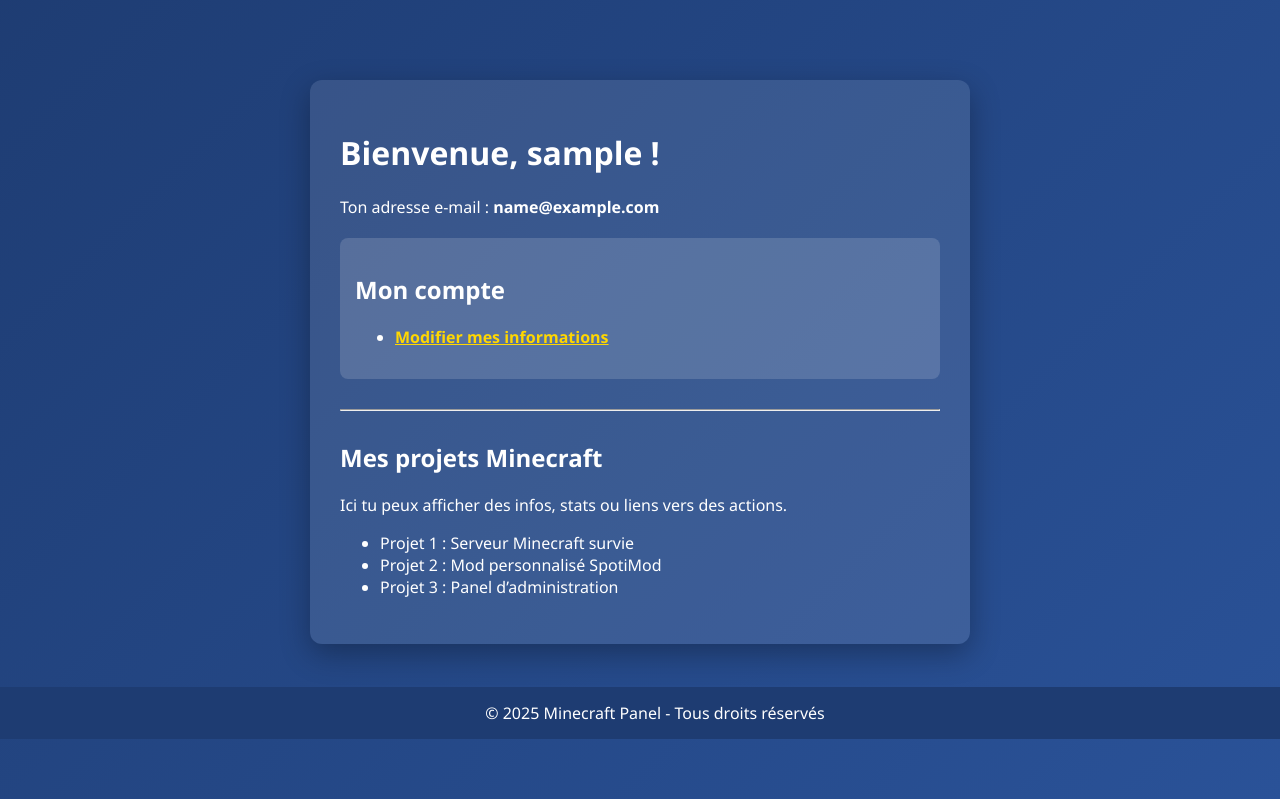
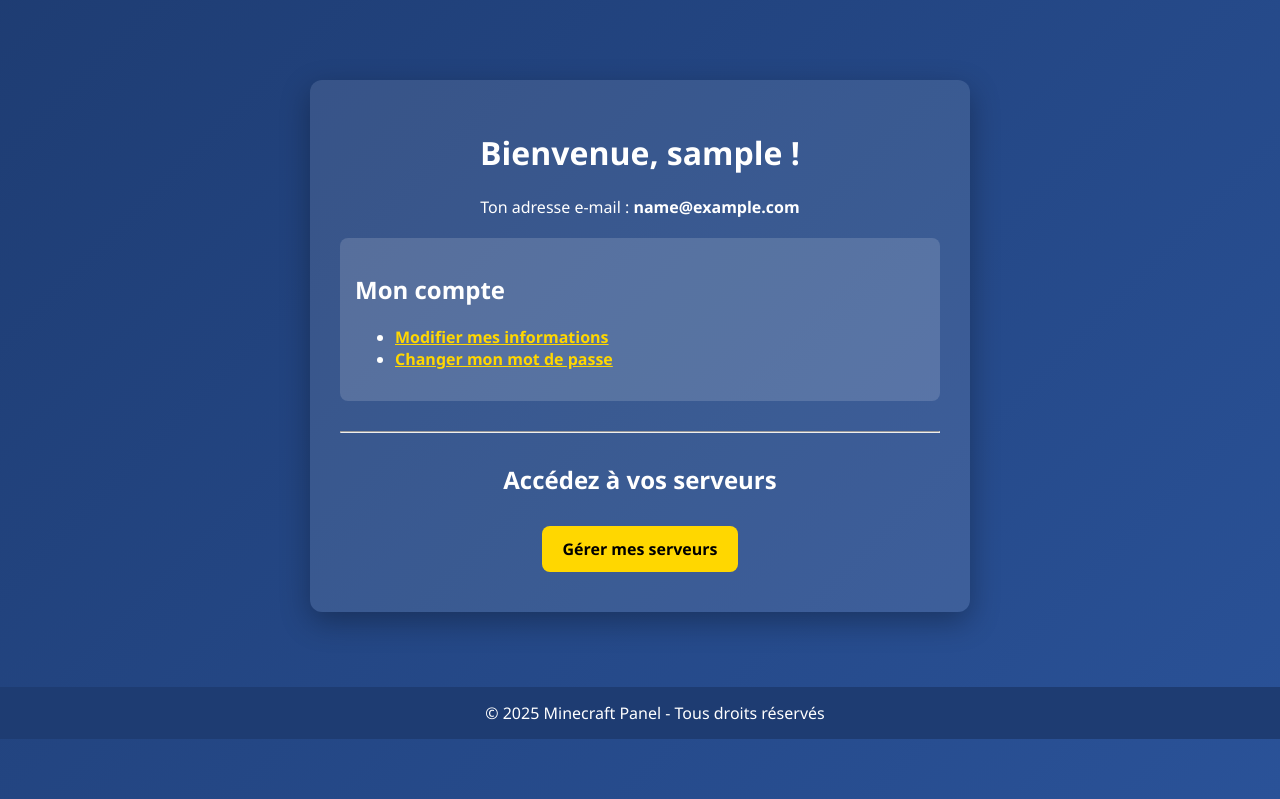
Before and after one commit to Constructor20/dashboard, a PHP site: page /profile.php in a window 1280 px wide. Shown: the part 61-860 px from the top of the page. Run offline with PHP 8.4, Linux system fonts and the light colour scheme; the visitor is signed in with stand-in values (Sample User, id 1).

Commit message:
Change link on Dashboard / add change password on profile

```diff
--- a/web/frontend/src/App.jsx
+++ b/web/frontend/src/App.jsx
@@ -4,8 +4,8 @@ import DashboardCircle from "./components/DashboardCircle.jsx";
 const sections = [
   { name: "Serveur", color: "#4f46e5", links: [{ text: "NAS", href: "#" }, { text: "Minecraft", href: "https://php.chrisdashboard.ddnsfree.com" }] },
   { name: "Home Assistant", color: "#16a34a", links: [{ text: "Etat maison", href: "#" }, { text: "WOL", href: "#" }] },
-  { name: "Réseau", color: "#eab308", links: [{ text: "Portainer", href: "#" }, { text: "cAdvisor", href: "#" }] },
-  { name: "Pub", color: "#ef4444", links: [{ text: "Portfolio", href: "#" }, { text: "LinkedIn", href: "#" }] },
+  { name: "Réseau", color: "#eab308", links: [{ text: "Portainer", href: "http://100.90.244.79:9000" }, { text: "cAdvisor", href: "#" }] },
+  { name: "Pub", color: "#ef4444", links: [{ text: "Portfolio", href: "#" }, { text: "LinkedIn", href: "https://www.linkedin.com/in/christophe-aleixo-14b5a4256" }] },
   { name: "Coming", color: "#0ea5e9", links: [{ text: "Soon", href: "#" }] },
 ];
 
--- a/web/site/profile.php
+++ b/web/site/profile.php
@@ -27,6 +27,20 @@
             max-width: 600px;
             margin: 80px auto 40px; /* assez d’espace pour navbar */
             box-shadow: 0 10px 30px rgba(0,0,0,0.3);
+            text-align: center; /* Centrage du contenu */
+        }
+        .server-links a {
+            display: inline-block;
+            margin: 10px;
+            padding: 12px 20px;
+            background: #ffd700;
+            color: black;
+            border-radius: 8px;
+            text-decoration: none;
+            font-weight: bold;
+        }
+        .server-links a:hover {
+            background: #ffcc00;
         }
     </style>
 </head>
@@ -38,25 +52,22 @@
             <p>Ton adresse e-mail : <strong><?= htmlspecialchars($_SESSION['email']); ?></strong></p>
 
             <!-- Section de gestion du compte -->
-    <div style="margin: 20px 0; padding: 15px; background: rgba(255,255,255,0.15); border-radius: 8px;">
+            <div style="margin: 20px 0; padding: 15px; background: rgba(255,255,255,0.15); border-radius: 8px; text-align:left;">
                 <h2>Mon compte</h2>
                 <ul>
                     <li><a href="edit_profile.php" style="color: #ffd700; font-weight: bold;">Modifier mes informations</a></li>
-            <!-- tu peux rajouter d'autres liens ici -->
+                    <li><a href="change_password.php" style="color: #ffd700; font-weight: bold;">Changer mon mot de passe</a></li>
                 </ul>
             </div>
 
             <hr style="margin: 30px 0;">
 
-    <h2>Mes projets Minecraft</h2>
-    <p>Ici tu peux afficher des infos, stats ou liens vers des actions.</p>
-    <ul>
-        <li>Projet 1 : Serveur Minecraft survie</li>
-        <li>Projet 2 : Mod personnalisé SpotiMod</li>
-        <li>Projet 3 : Panel d’administration</li>
-    </ul>
+            <!-- Nouvelle section Accès Serveurs -->
+            <h2>Accédez à vos serveurs</h2>
+            <div class="server-links">
+                <a href="servers.php">Gérer mes serveurs</a>
             </div>
-
+        </div>
 
     <?php include 'footer.php'; ?>
     </body>
```
Also changed, not shown: web/site/create_server.php (added), web/site/servers.php (added). Lines whose indentation alone changed are shown as unchanged.
